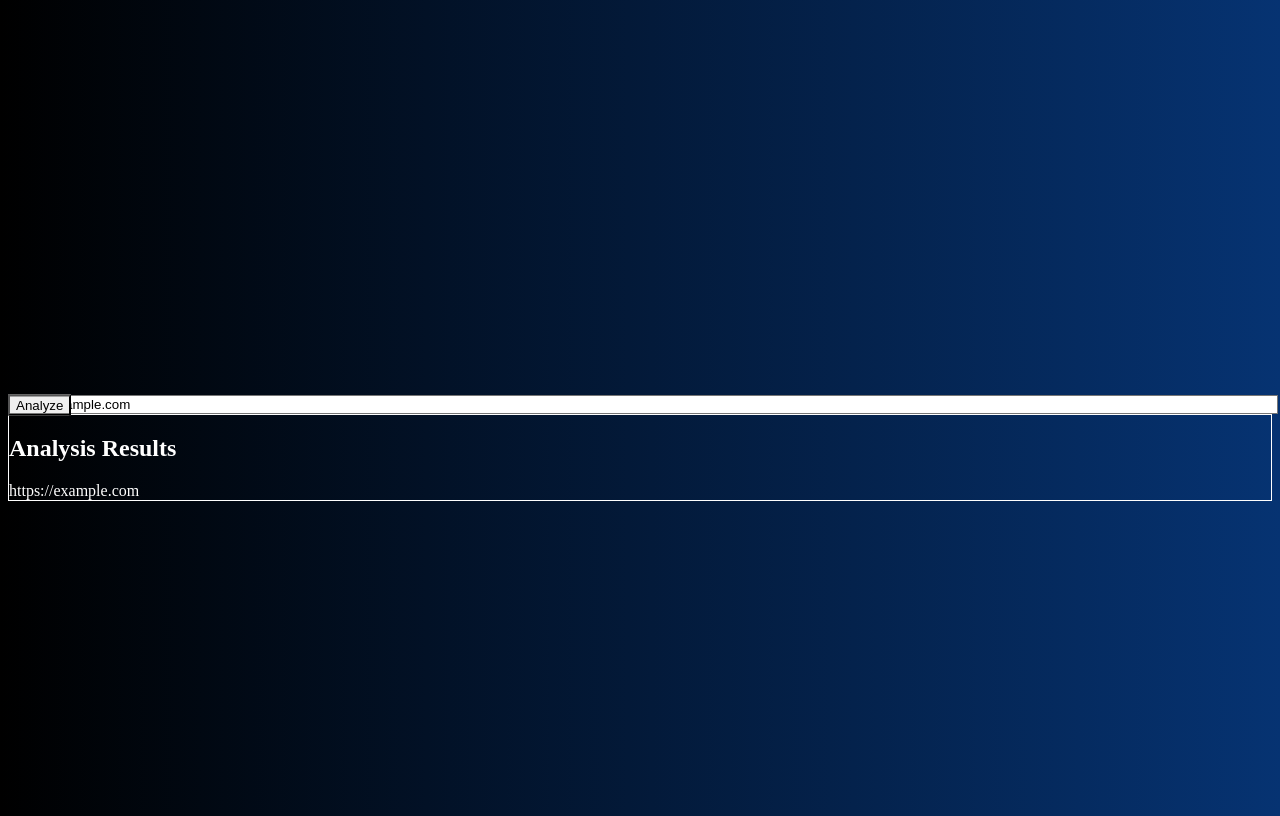
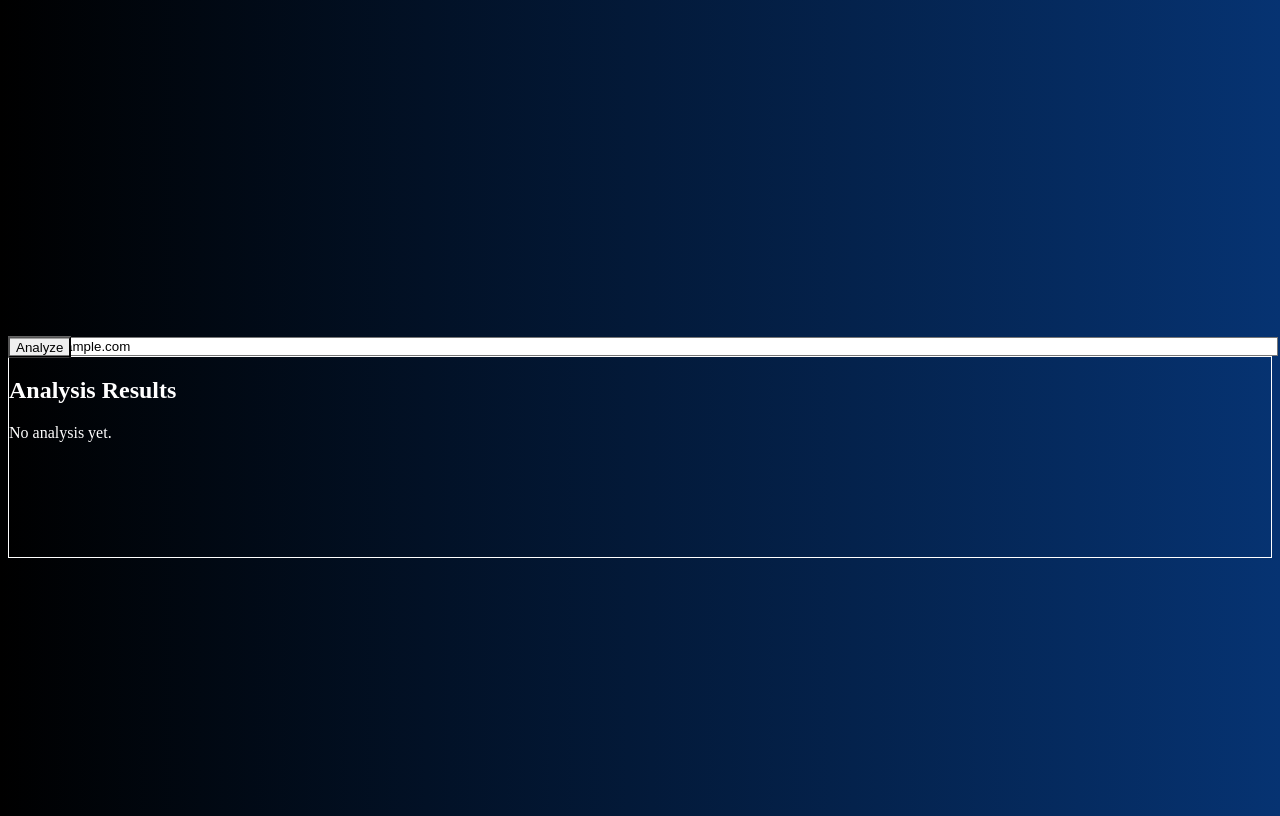
Before and after one commit to arrryan05/SiteSyncAI, a Next.js app in the folder sync-ui/: page / in a window 1280 px wide. Both pictures are taken after typing "https://example.com" into the empty fields and a click on the button "Analyze". Built offline with nearby package versions, Linux system fonts and the light colour scheme; no server answers.

Commit message:
backend connection

```diff
--- a/sync-ui/src/app/api/analyze/route.ts
+++ b/sync-ui/src/app/api/analysis/analyze/route.ts
@@ -1,6 +1,6 @@
 import { NextResponse } from 'next/server';
+import { API_ROUTES } from '@/config';
 
-const BACKEND_URL = process.env.BACKEND_URL || 'http://localhost:8000';
 
 export async function POST(request: Request) {
   try {
@@ -14,12 +14,12 @@ export async function POST(request: Request) {
     }
 
     // Forward the request to backend
-    const response = await fetch(`${BACKEND_URL}/analyze`, {
+    const response = await fetch(API_ROUTES.ANALYZE, {
       method: 'POST',
       headers: {
         'Content-Type': 'application/json',
       },
-      body: JSON.stringify({ website }),
+      body: JSON.stringify({ url: website }),
     });
 
     const data = await response.json();
--- a/sync-ui/src/app/page.tsx
+++ b/sync-ui/src/app/page.tsx
@@ -1,8 +1,8 @@
-'use client';
-import { useState } from 'react';
+"use client";
+import { useState } from "react";
 
 export default function Home() {
-  const [website, setWebsite] = useState('');
+  const [website, setWebsite] = useState("");
   const [isLoading, setIsLoading] = useState(false);
   const [response, setResponse] = useState<any>(null);
   const [error, setError] = useState<string | null>(null);
@@ -10,28 +10,28 @@ export default function Home() {
   const handleSubmit = async (e: React.FormEvent) => {
     e.preventDefault();
     if (!website.trim()) return;
-    console.log(website)
+    console.log(website);
 
     setIsLoading(true);
     setError(null);
 
     try {
-      const response = await fetch('/api/analyze', {
-        method: 'POST',
+      const response = await fetch("/api/analysis/analyze", {
+        method: "POST",
         headers: {
-          'Content-Type': 'application/json',
+          "Content-Type": "application/json",
         },
         body: JSON.stringify({ website }),
       });
 
       if (!response.ok) {
-        throw new Error('Failed to analyze website');
+        throw new Error("Failed to analyze website");
       }
 
       const data = await response.json();
       setResponse(data);
     } catch (err) {
-      setError(err instanceof Error ? err.message : 'An error occurred');
+      setError(err instanceof Error ? err.message : "An error occurred");
     } finally {
       setIsLoading(false);
     }
@@ -44,7 +44,6 @@ export default function Home() {
           SiteSync AI
         </h1>
 
-        {/* Input Form */}
         <form onSubmit={handleSubmit} className="mb-8">
           <div className="relative">
             <input
@@ -64,11 +63,25 @@ export default function Home() {
         </form>
 
         {/* Output Window */}
-        <div className="bg-gray-800 rounded-lg p-6 border border-gray-700 shadow-lg">
-          <h2 className="text-xl font-semibold mb-4 text-blue-400">Analysis Results</h2>
-          <div className="space-y-4">
-            {website}
-          </div>
+        {/* Output Window */}
+        <div className="bg-gray-800 rounded-lg p-6 border border-gray-700 shadow-lg min-h-[200px] flex flex-col gap-4">
+          <h2 className="text-xl font-semibold text-blue-400">
+            Analysis Results
+          </h2>
+
+          {isLoading ? (
+            <div className="flex items-center justify-center text-gray-400 animate-pulse">
+              Analyzing website...
+            </div>
+          ) : error ? (
+            <div className="text-red-500">{error}</div>
+          ) : response?.analysis ? (
+            <div className="whitespace-pre-wrap text-sm leading-relaxed">
+              {response.analysis}
+            </div>
+          ) : (
+            <div className="text-gray-500">No analysis yet.</div>
+          )}
         </div>
       </div>
     </main>
--- /dev/null
+++ b/sync-ui/src/config/index.ts
@@ -0,0 +1,7 @@
+const getBaseUrl = () => {
+    return process.env.BACKEND_URL || 'http://localhost:8080';
+  };
+
+  export const API_ROUTES = {
+    ANALYZE: `${getBaseUrl()}/api/analysis/analyze`,
+  };
```
